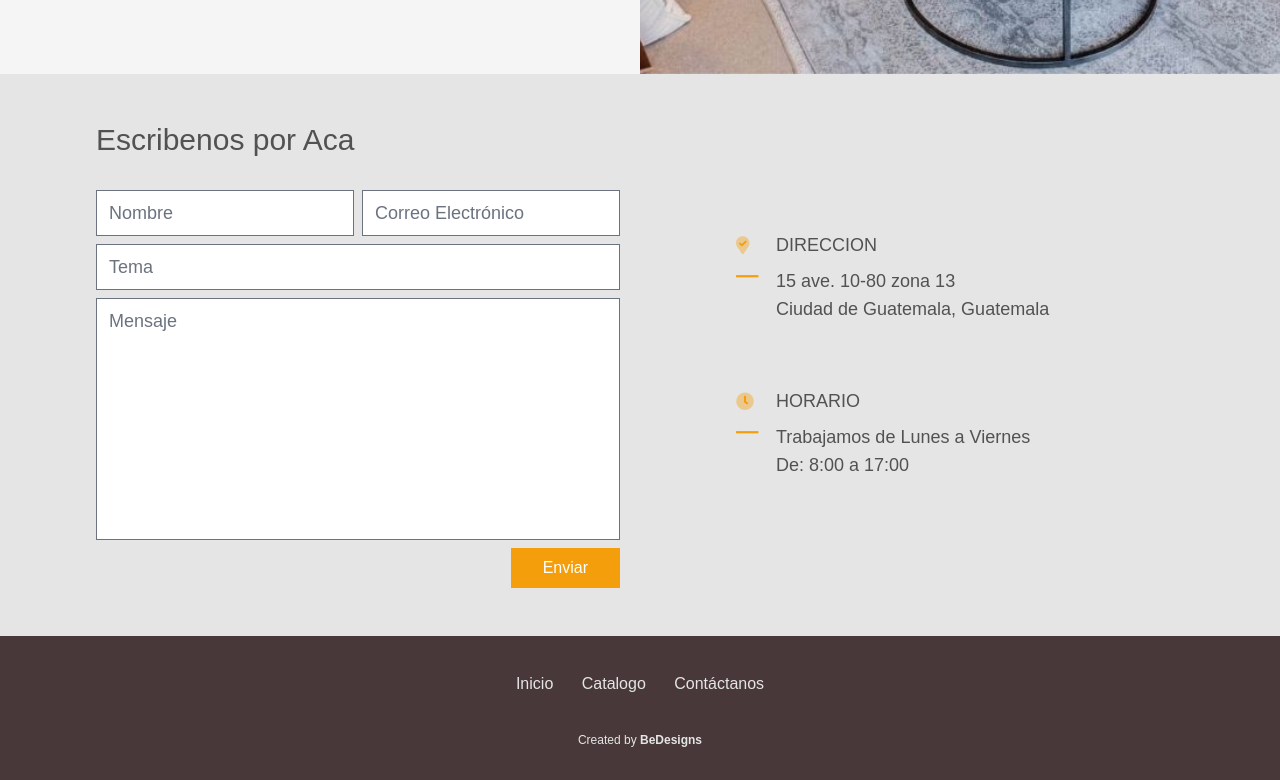
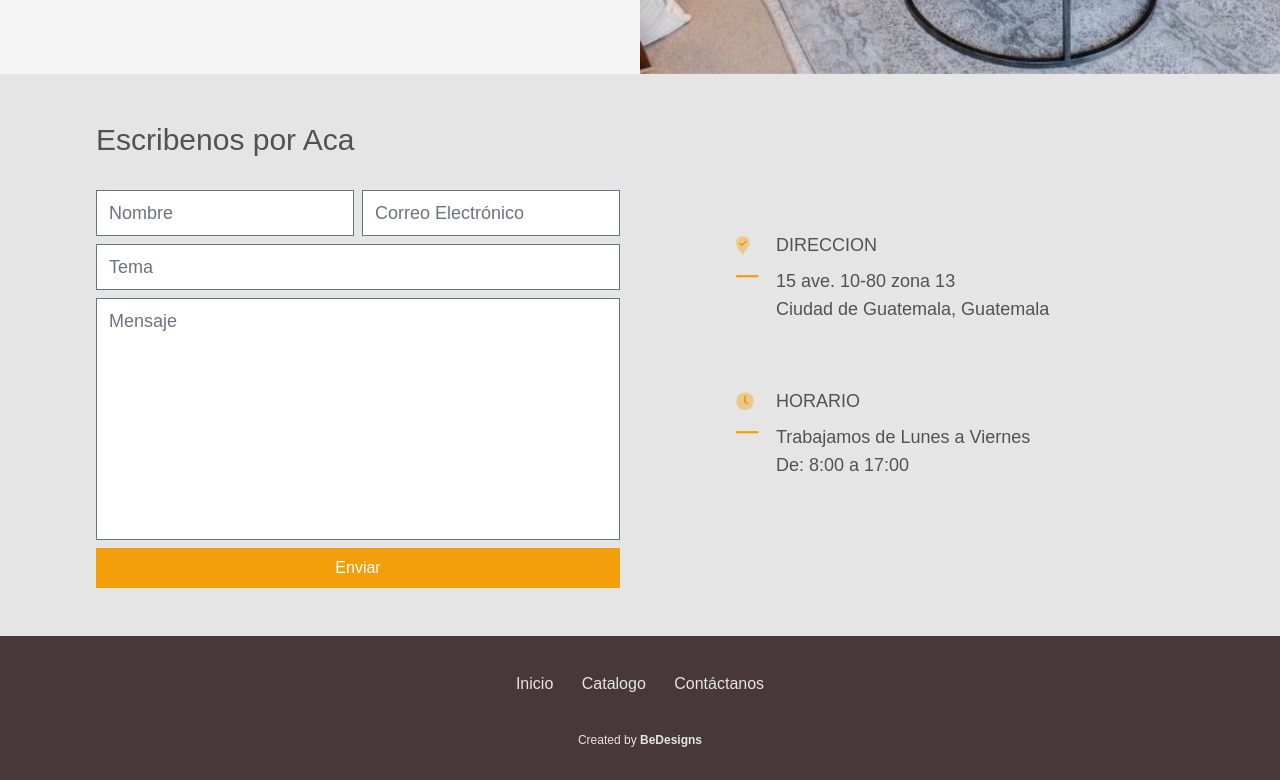
Before and after one commit to dannyrational/materia-design, a website: page contacto.html in a window 1280 px wide. Shown: the part 686-1466 px from the top of the page. Drawn offline with Linux system fonts and the light colour scheme; a web font is replaced by a local one.

Commit message:
15: Debugging Contact Form

```diff
--- a/contacto.html
+++ b/contacto.html
@@ -163,10 +163,8 @@
                         class="col-span-12 text-sm sm:text-base lg:text-lg">
                     <textarea name="mensaje" id="mensaje" placeholder="Mensaje" cols="30" rows="8"
                         class="col-span-12 text-sm resize-none sm:text-base lg:text-lg"></textarea>
-                    <div class="col-span-12">
-                        <button type="button"
-                            class="float-right px-8 py-2 text-white duration-200 bg-white bg-yellow-500 hover:bg-yellow-600">Enviar</button>
-                    </div>
+                    <button type="button"
+                        class="col-span-12 px-8 py-2 text-white duration-200 bg-white bg-yellow-500 hover:bg-yellow-600">Enviar</button>
                 </form>
             </div>
             <!-- Contact Info -->
```
